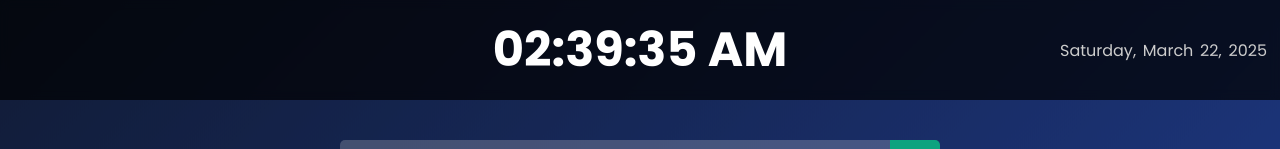
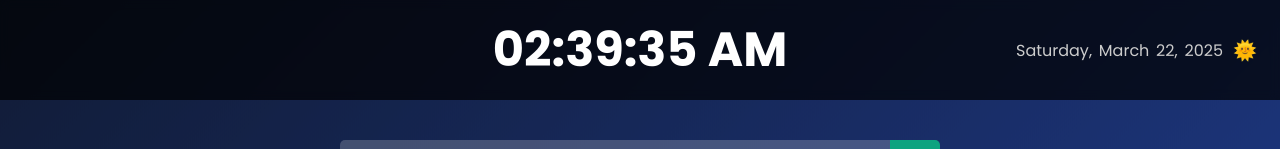
Before and after one commit to MarkBojeHording/Dashboard, a browser extension: page index.html in a window 1280 px wide. Shown: the top 149 px of the page. Drawn offline with Linux system fonts and the light colour scheme; no server answers.

Commit message:
Complete

```diff
--- a/styles.css
+++ b/styles.css
@@ -46,12 +46,12 @@ body.light-mode {
 
 .right-section {
   position: absolute;
-  right: 20px;
+  right: 5%;
   top: 50%;
   transform: translateY(-50%);
   display: flex;
   align-items: center;
-  gap: 15px;
+  gap: 4px;
   max-width: 200px;
 }
 
```
